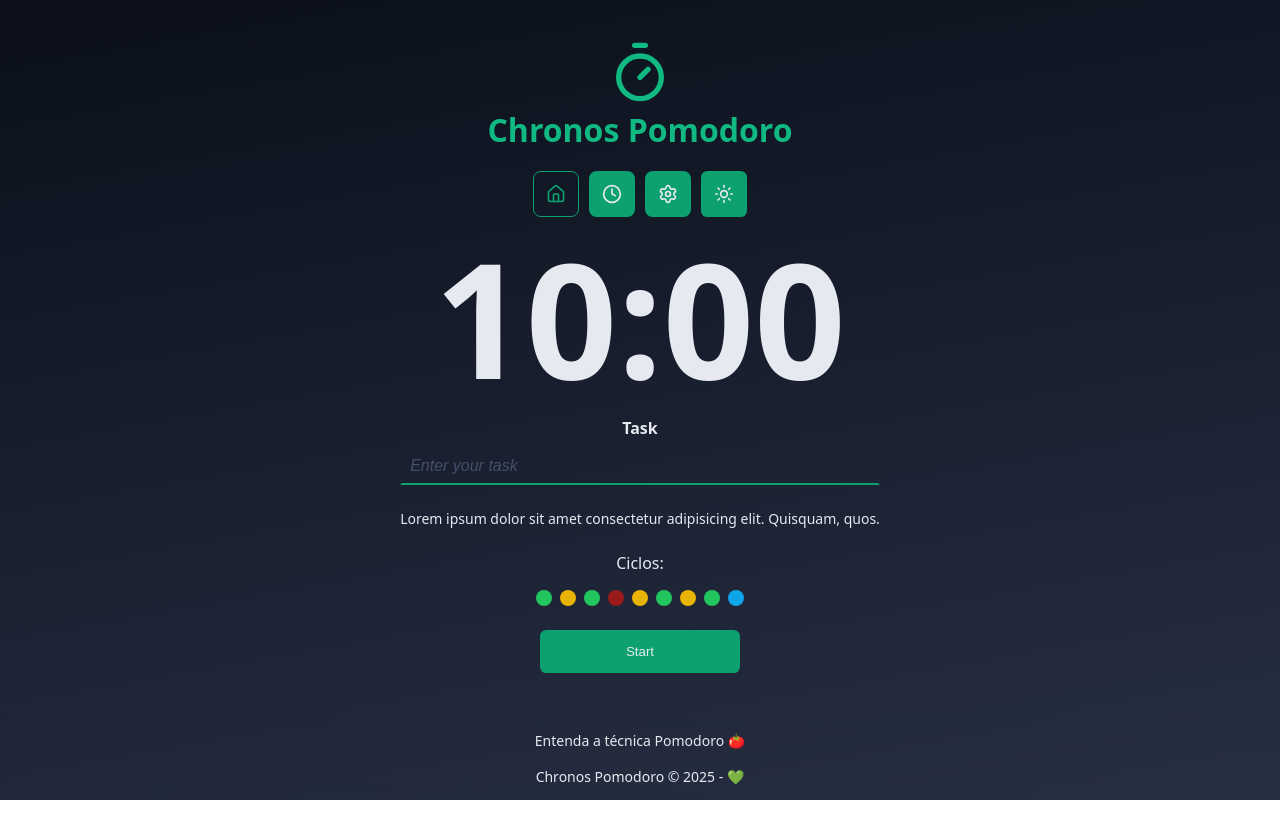
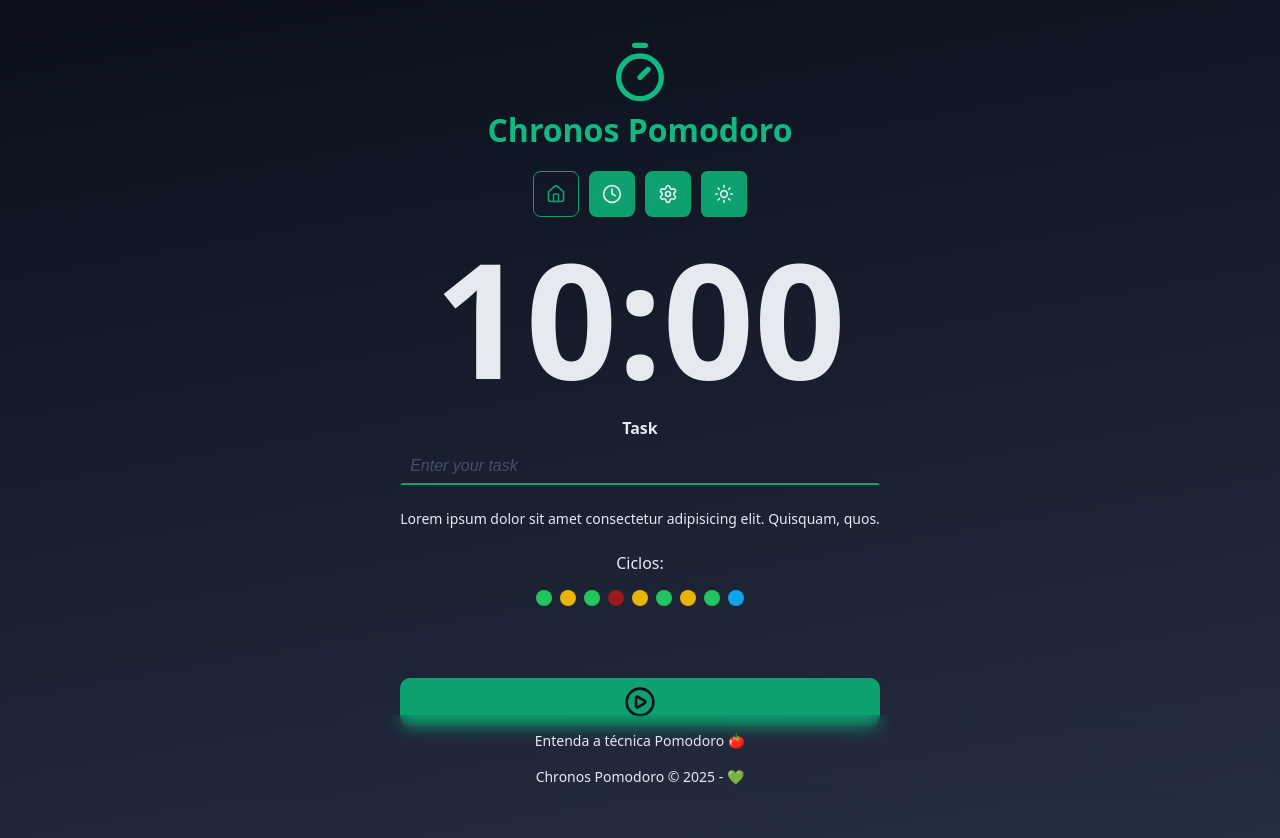
Before and after one commit to StealthWorm/chronos-pomodoro, a React (Vite) app: page / in a window 1280 px wide. Shown: the top 838 px of the page. Before the commit the page ends 800 px from the top, so only its background shows below. Built offline with nearby package versions, Linux system fonts and the light colour scheme.

Commit message:
refactor: Included refactors to adapt new Button component

```diff
--- a/src/pages/Home/index.tsx
+++ b/src/pages/Home/index.tsx
@@ -1,3 +1,5 @@
+import { PlayCircleIcon, StopCircleIcon } from "lucide-react";
+import { Button } from "../../components/Button";
 import { Container } from "../../components/Container";
 import { Countdown } from "../../components/Countdown";
 import { Cycles } from "../../components/Cycles";
@@ -20,7 +22,7 @@ export function Home() {
 
           <Cycles />
 
-          <button type="submit" className={styles.button}>Start</button>
+          <Button type="submit" icon={<PlayCircleIcon size={32} />} />
         </form>
       </Container>
     </>
--- a/src/pages/Home/styles.module.css
+++ b/src/pages/Home/styles.module.css
@@ -4,15 +4,3 @@
   gap: 2.4rem;
   text-align: center;
 }
-
-.form button {
-  width: 100%;
-  max-width: 20rem;
-  margin: 0 auto;
-  padding: 1.2rem;
-  border: 0.2rem solid transparent;
-  border-radius: 0.48em;
-  background-color: var(--primary);
-  color: var(--text-default);
-  transition: all 0.4s ease-in-out;
-}
```
